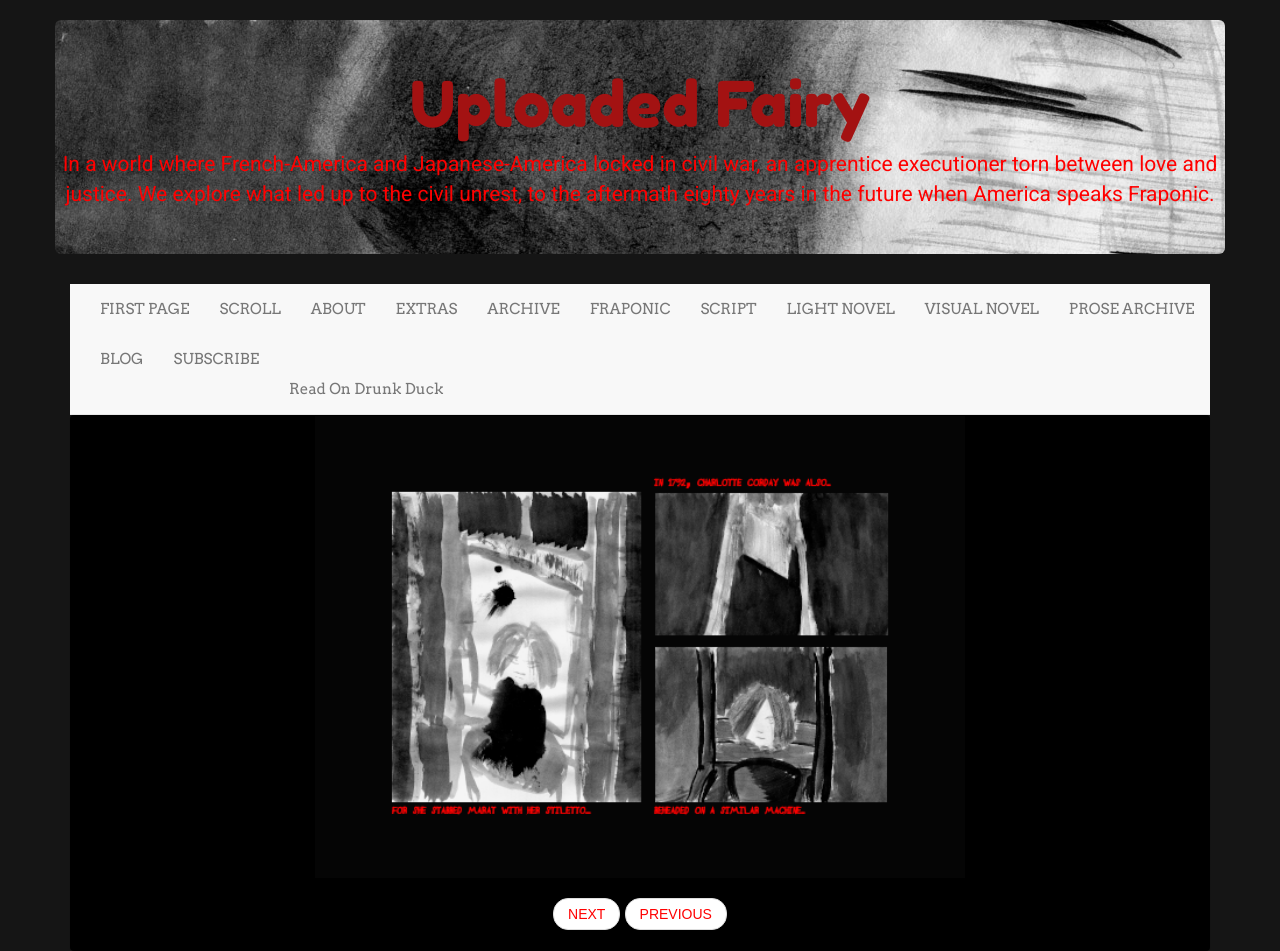
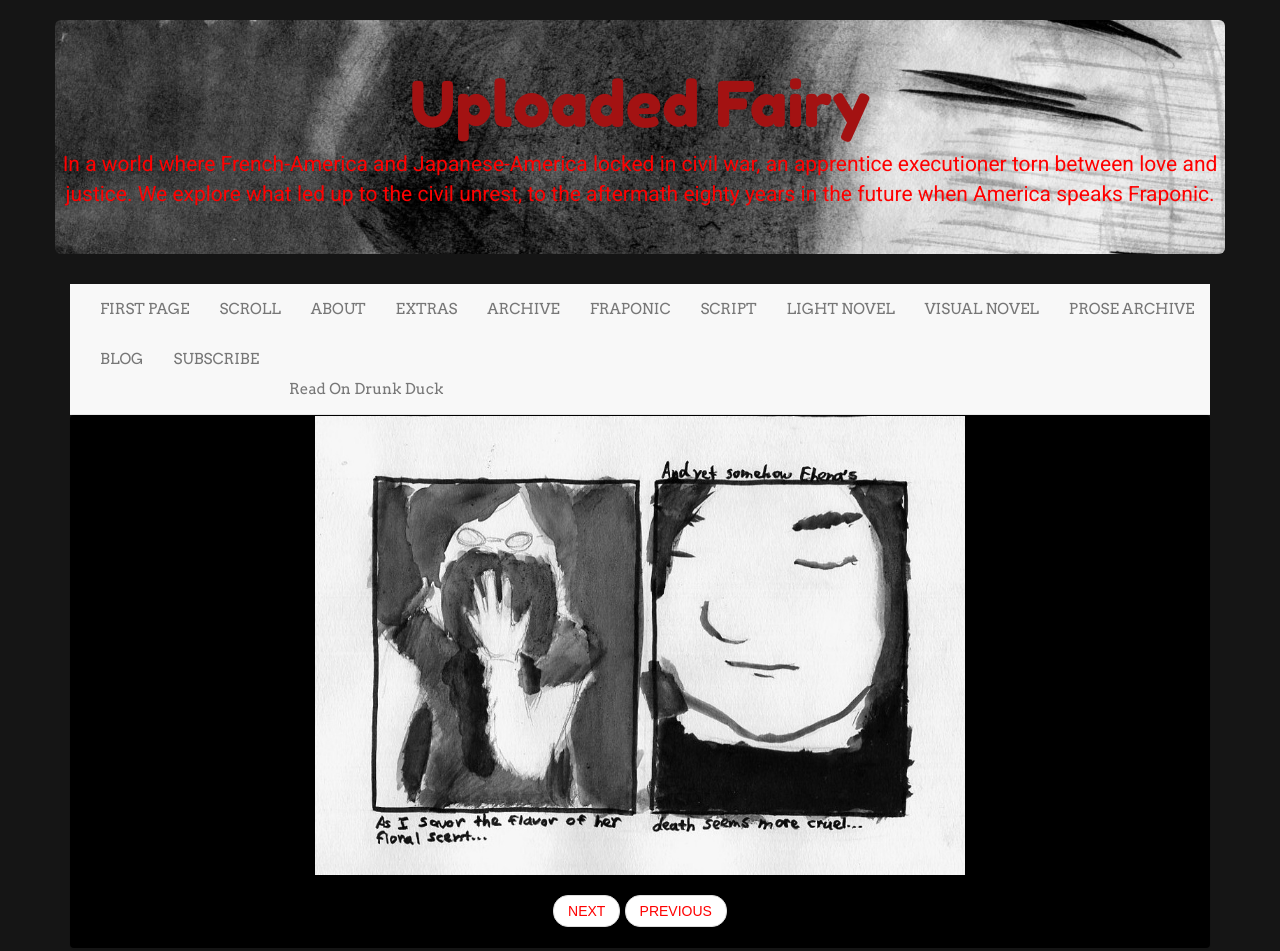
Before and after one commit to LWFlouisa/UploadedFairy, a Jekyll site: the page built from _posts/2021-11-14-page24.md, in a window 1280 px wide. Built offline with Jekyll 4.4.1, drawn with Linux system fonts in a browser that asks for light colours; nearby versions of some CDN libraries.

Commit message:
Update 2021-11-14-page24.md

```diff
--- a/_posts/2021-11-14-page24.md
+++ b/_posts/2021-11-14-page24.md
@@ -5,4 +5,4 @@ title: "Decapitating Charlotte"
 categories: page
 permalink: /024
 ---
-![PAGE TWENTY FOUR]({{ site.url }}/pages/pagetest24.png)
+![PAGE TWENTY FOUR]({{ site.url }}/finished_pages/page24.jpg)
```
